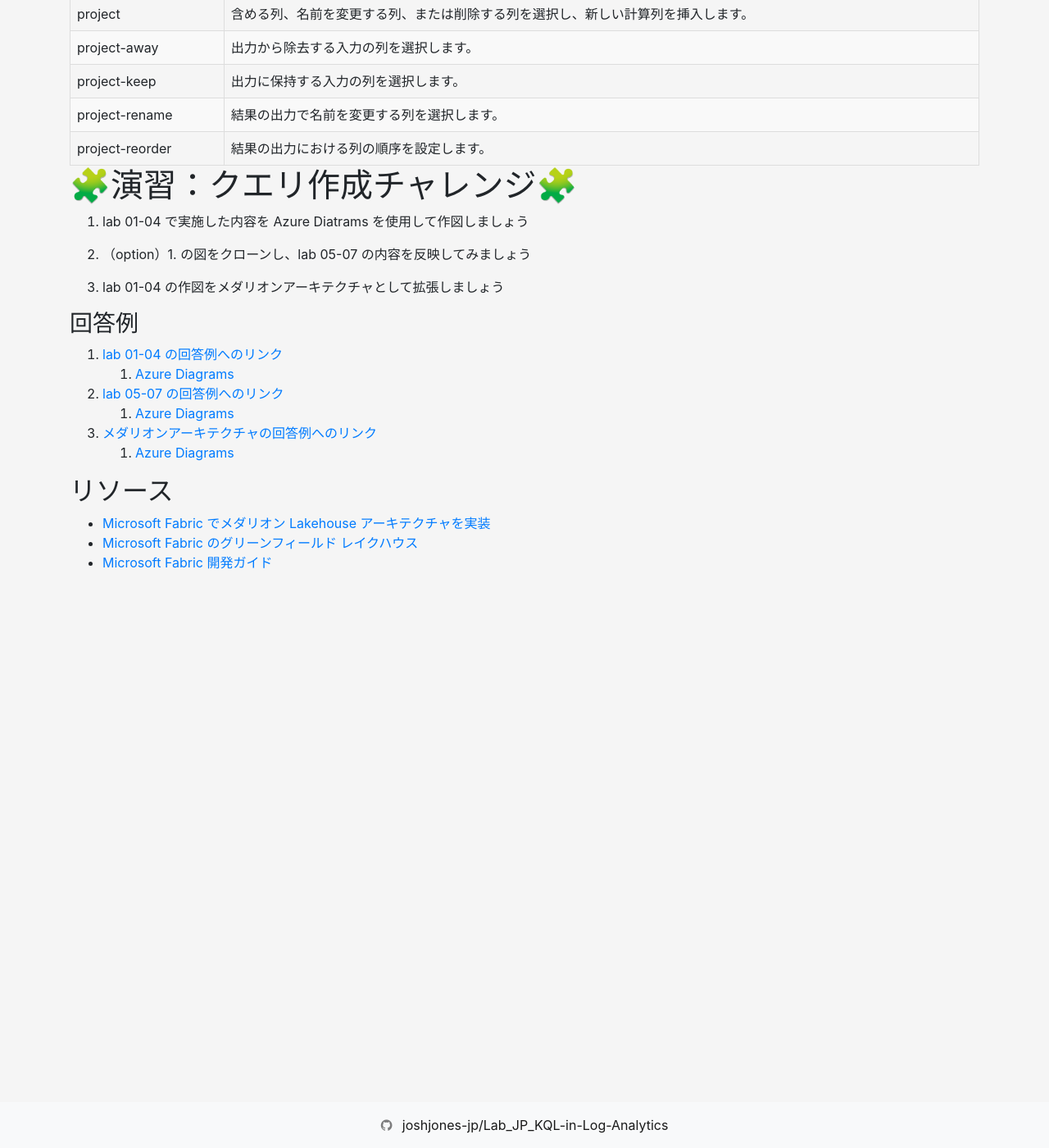
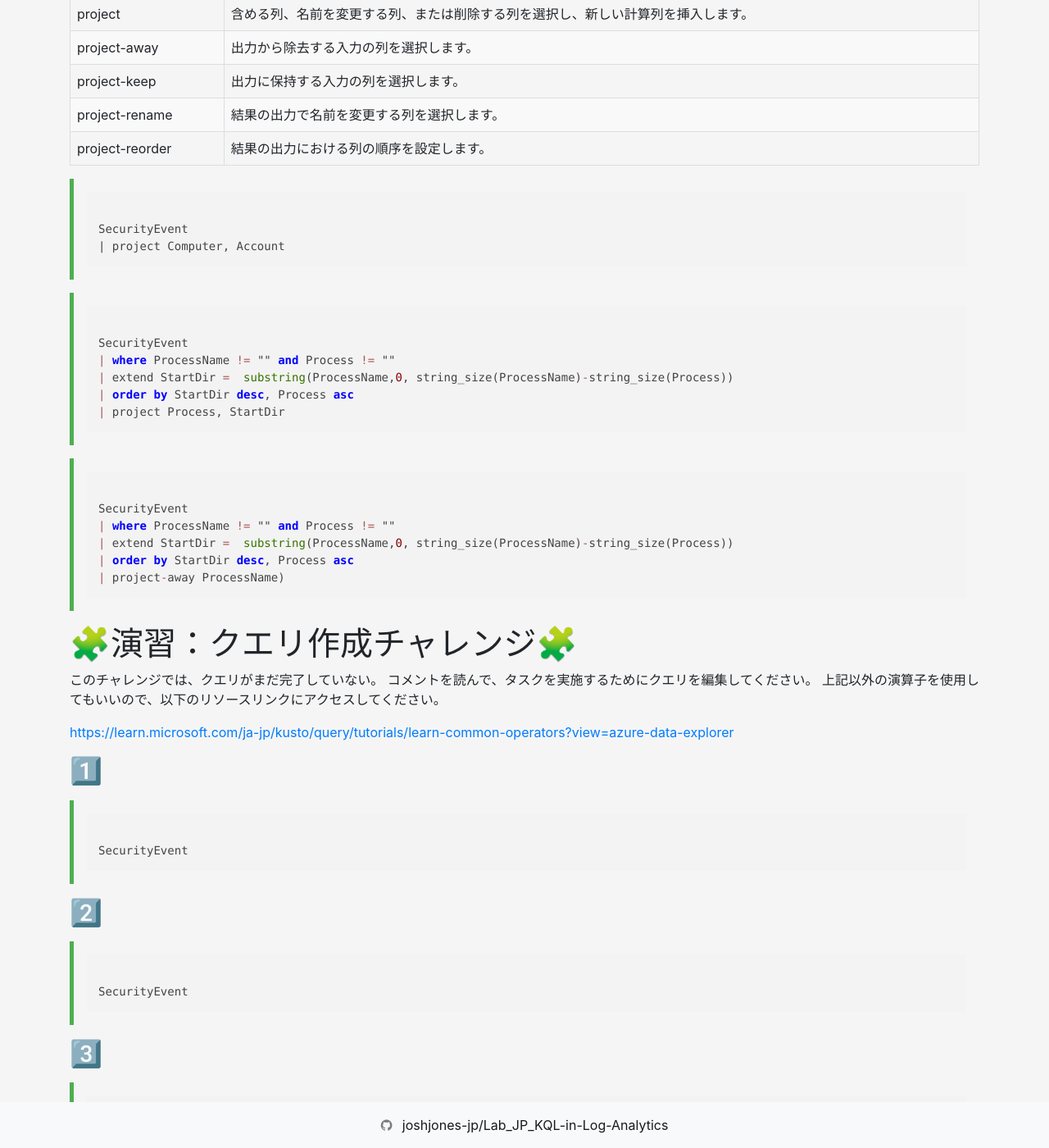
Before and after one commit to joshjones-jp/Lab_JP_KQL-in-Log-Analytics, a Jekyll site: the page built from KQL-LA演習.md, in a window 1280 px wide and 1400 px high, scrolled down 8755 px. Shown: the whole window at 82% size. Built offline with Jekyll 4.4.1, drawn with Linux system fonts in a browser that asks for light colours; nearby versions of some CDN libraries; some of the changed text lies outside the part shown.

Commit message:
Update KQL-LA演習.md

```diff
--- a/KQL-LA演習.md
+++ b/KQL-LA演習.md
@@ -338,31 +338,116 @@ SecurityEvent
 | project-reorder | 結果の出力における列の順序を設定します。 |
 
 
+<div class="code-container">
+<link rel="stylesheet" href="//cdnjs.cloudflare.com/ajax/libs/highlight.js/10.7.2/styles/default.min.css">
+<script src="//cdnjs.cloudflare.com/ajax/libs/highlight.js/10.7.2/highlight.min.js"></script>
+<script>hljs.highlightAll();</script>
+<pre><code class="kusto">
+SecurityEvent
+| project Computer, Account
+</code></pre>
+</div>
+
+
+<div class="code-container">
+<link rel="stylesheet" href="//cdnjs.cloudflare.com/ajax/libs/highlight.js/10.7.2/styles/default.min.css">
+<script src="//cdnjs.cloudflare.com/ajax/libs/highlight.js/10.7.2/highlight.min.js"></script>
+<script>hljs.highlightAll();</script>
+<pre><code class="kusto">
+SecurityEvent
+| where ProcessName != "" and Process != ""
+| extend StartDir =  substring(ProcessName,0, string_size(ProcessName)-string_size(Process))
+| order by StartDir desc, Process asc
+| project Process, StartDir
+</code></pre>
+</div>
+
+
+<div class="code-container">
+<link rel="stylesheet" href="//cdnjs.cloudflare.com/ajax/libs/highlight.js/10.7.2/styles/default.min.css">
+<script src="//cdnjs.cloudflare.com/ajax/libs/highlight.js/10.7.2/highlight.min.js"></script>
+<script>hljs.highlightAll();</script>
+<pre><code class="kusto">
+SecurityEvent
+| where ProcessName != "" and Process != ""
+| extend StartDir =  substring(ProcessName,0, string_size(ProcessName)-string_size(Process))
+| order by StartDir desc, Process asc
+| project-away ProcessName)
+</code></pre>
+</div>
+
+
 
 # 🧩演習：クエリ作成チャレンジ🧩
 
 
-1. lab 01-04 で実施した内容を Azure Diatrams を使用して作図しましょう
+このチャレンジでは、クエリがまだ完了していない。
+コメントを読んで、タスクを実施するためにクエリを編集してください。
+上記以外の演算子を使用してもいいので、以下のリソースリンクにアクセスしてください。
 
-1. （option）1. の図をクローンし、lab 05-07 の内容を反映してみましょう
-
-1. lab 01-04 の作図をメダリオンアーキテクチャとして拡張しましょう
+<a href="https://learn.microsoft.com/ja-jp/kusto/query/tutorials/learn-common-operators?view=azure-data-explorer" target="_blank">https://learn.microsoft.com/ja-jp/kusto/query/tutorials/learn-common-operators?view=azure-data-explorer</a>
 
 
+## **1️⃣**
 
 
-### 回答例
-
-1. [lab 01-04 の回答例へのリンク](./images/diagram-01-04.png)
-   1. [Azure Diagrams](https://azurediagrams.com/D54ivtsh)
-2. [lab 05-07 の回答例へのリンク](./images/diagram-05-07.png)
-   1. [Azure Diagrams](https://azurediagrams.com/e4F4s7l8)
-3. [メダリオンアーキテクチャの回答例へのリンク](./images/diagram-medallion.png)
-   1. [Azure Diagrams](https://azurediagrams.com/NhmRmML4)
+<div class="code-container">
+<link rel="stylesheet" href="//cdnjs.cloudflare.com/ajax/libs/highlight.js/10.7.2/styles/default.min.css">
+<script src="//cdnjs.cloudflare.com/ajax/libs/highlight.js/10.7.2/highlight.min.js"></script>
+<script>hljs.highlightAll();</script>
+<pre><code class="kusto">
+SecurityEvent
+</code></pre>
+</div>
 
 
-## リソース
+## **2️⃣**
 
-- [Microsoft Fabric でメダリオン Lakehouse アーキテクチャを実装](https://learn.microsoft.com/jp-ja/fabric/onelake/onelake-medallion-lakehouse-architecture)
-- [Microsoft Fabric のグリーンフィールド レイクハウス](https://learn.microsoft.com/ja-jp/azure/architecture/example-scenario/data/greenfield-lakehouse-fabric)
-- [Microsoft Fabric 開発ガイド](https://speakerdeck.com/ryomaru0825/microsoft-fabric-kai-fa-gaido?slide=31)
+
+<div class="code-container">
+<link rel="stylesheet" href="//cdnjs.cloudflare.com/ajax/libs/highlight.js/10.7.2/styles/default.min.css">
+<script src="//cdnjs.cloudflare.com/ajax/libs/highlight.js/10.7.2/highlight.min.js"></script>
+<script>hljs.highlightAll();</script>
+<pre><code class="kusto">
+SecurityEvent
+</code></pre>
+</div>
+
+
+## **3️⃣**
+
+
+<div class="code-container">
+<link rel="stylesheet" href="//cdnjs.cloudflare.com/ajax/libs/highlight.js/10.7.2/styles/default.min.css">
+<script src="//cdnjs.cloudflare.com/ajax/libs/highlight.js/10.7.2/highlight.min.js"></script>
+<script>hljs.highlightAll();</script>
+<pre><code class="kusto">
+SecurityEvent
+</code></pre>
+</div>
+
+
+## **4️⃣**
+
+
+<div class="code-container">
+<link rel="stylesheet" href="//cdnjs.cloudflare.com/ajax/libs/highlight.js/10.7.2/styles/default.min.css">
+<script src="//cdnjs.cloudflare.com/ajax/libs/highlight.js/10.7.2/highlight.min.js"></script>
+<script>hljs.highlightAll();</script>
+<pre><code class="kusto">
+SecurityEvent
+</code></pre>
+</div>
+
+
+## **5️⃣**
+
+
+<div class="code-container">
+<link rel="stylesheet" href="//cdnjs.cloudflare.com/ajax/libs/highlight.js/10.7.2/styles/default.min.css">
+<script src="//cdnjs.cloudflare.com/ajax/libs/highlight.js/10.7.2/highlight.min.js"></script>
+<script>hljs.highlightAll();</script>
+<pre><code class="kusto">
+SecurityEvent
+</code></pre>
+</div>
```
